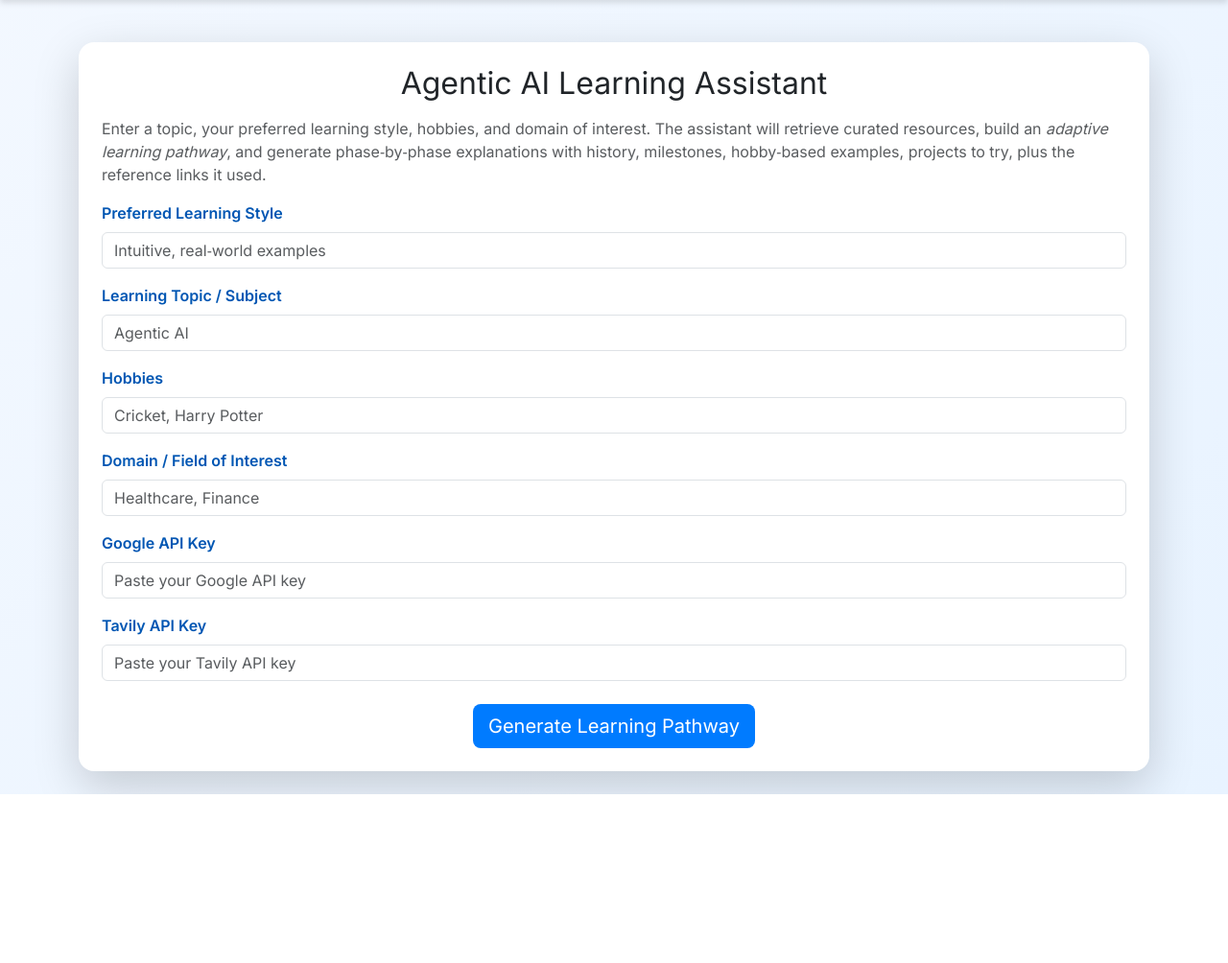
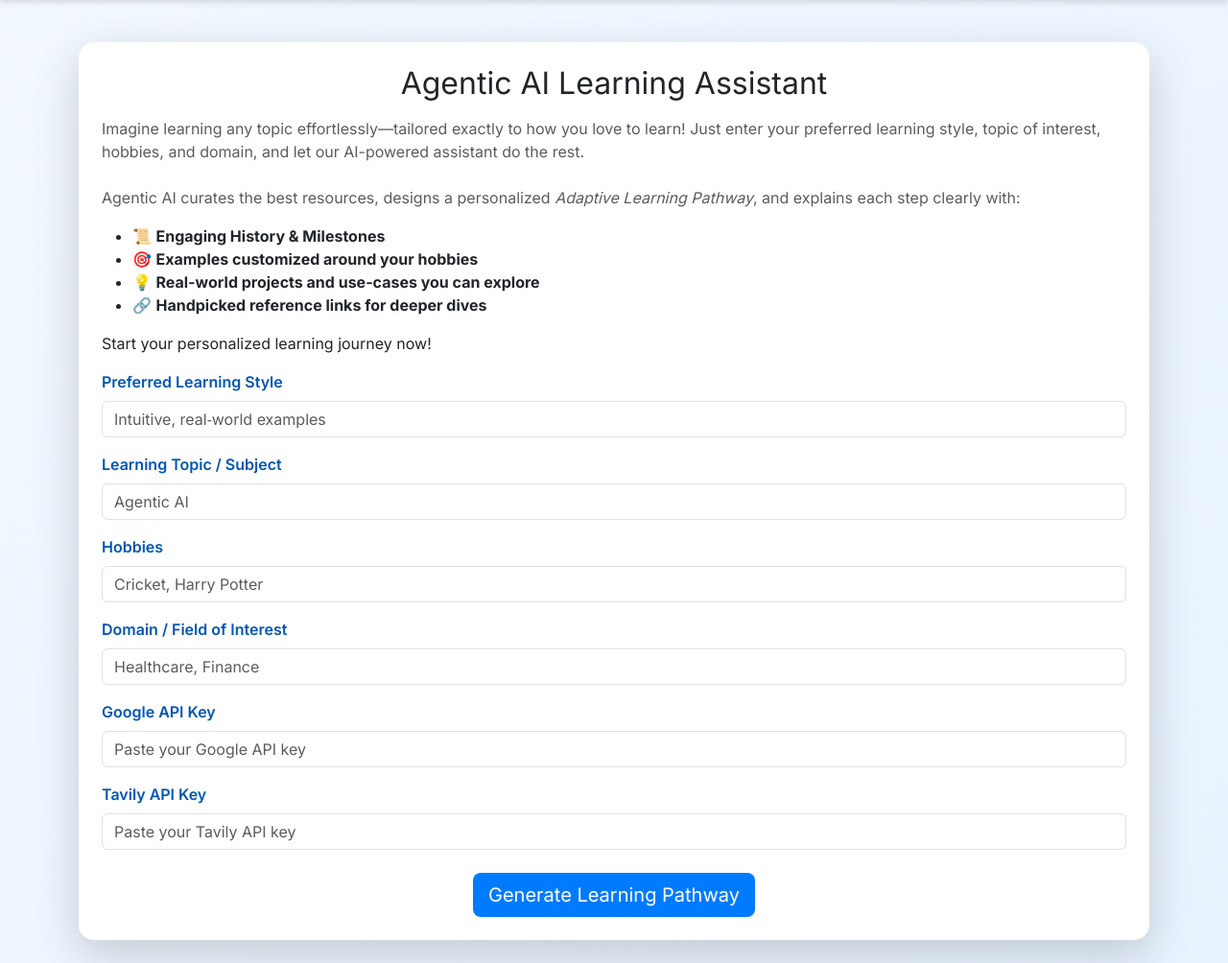
Before and after one commit to snikhil17/Agentic-AI-2025, a Flask app: page / in a window 1280 px wide. Shown: the part 88-1092 px from the top of the page at 96% size. Before the commit the page ends 916 px from the top, so only its background shows below. Run offline with Flask 3, Linux system fonts and the light colour scheme.

Commit message:
changed the index page a bit

```diff
--- a/kickstart-learning-using-agents/templates/index.html
+++ b/kickstart-learning-using-agents/templates/index.html
@@ -6,11 +6,20 @@
 
     <!-- NEW: short project blurb -->
     <p class="text-muted">
-      Enter a topic, your preferred learning style, hobbies, and domain of interest.
-      The assistant will retrieve curated resources, build an <em>adaptive learning pathway</em>,
-      and generate phase‑by‑phase explanations with history, milestones, hobby‑based examples,
-      projects to try, plus the reference links it used.
+      Imagine learning any topic effortlessly—tailored exactly to how you love to learn!
+      Just enter your preferred learning style, topic of interest, hobbies, and domain, and let our AI-powered assistant do the rest.<br><br>
+
+      Agentic AI curates the best resources, designs a personalized <em>Adaptive Learning Pathway</em>, and explains each step clearly with:<br>
+      <ul>
+        <li>📜 <strong>Engaging History & Milestones</strong></li>
+        <li>🎯 <strong>Examples customized around your hobbies</strong></li>
+        <li>💡 <strong>Real-world projects and use-cases you can explore</strong></li>
+        <li>🔗 <strong>Handpicked reference links for deeper dives</strong></li>
+      </ul>
+
+      Start your personalized learning journey now!
     </p>
+
 
     <form id="learningForm" method="POST">
       <div class="mb-3">
```
Also changed, not shown: kickstart-learning-using-agents/images/landing_page.png, kickstart-learning-using-agents/templates/base initial.html (renamed from kickstart-learning-using-agents/templates/base copy.html), kickstart-learning-using-agents/templates/index initial.html (renamed from kickstart-learning-using-agents/templates/index copy.html).
